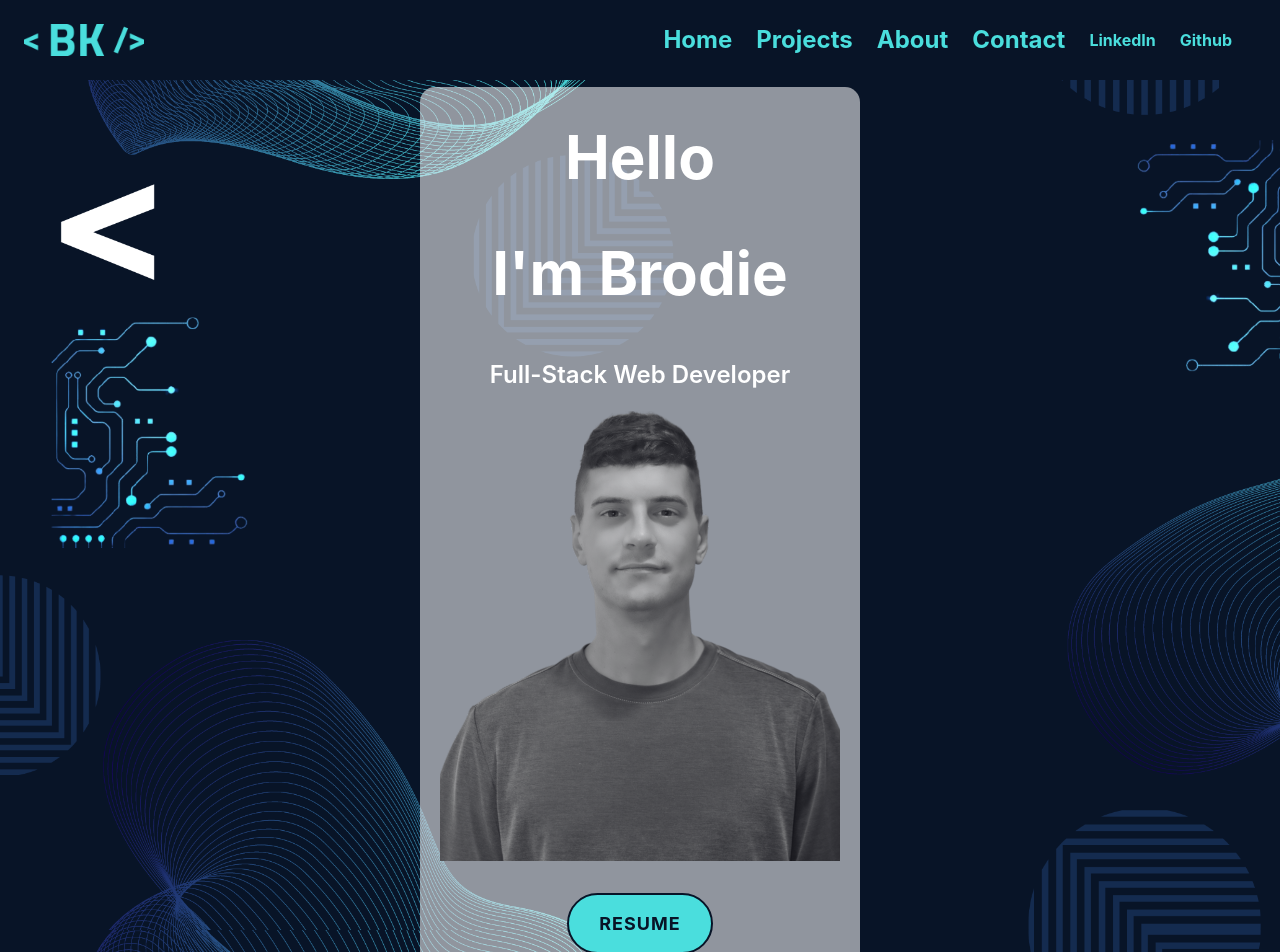
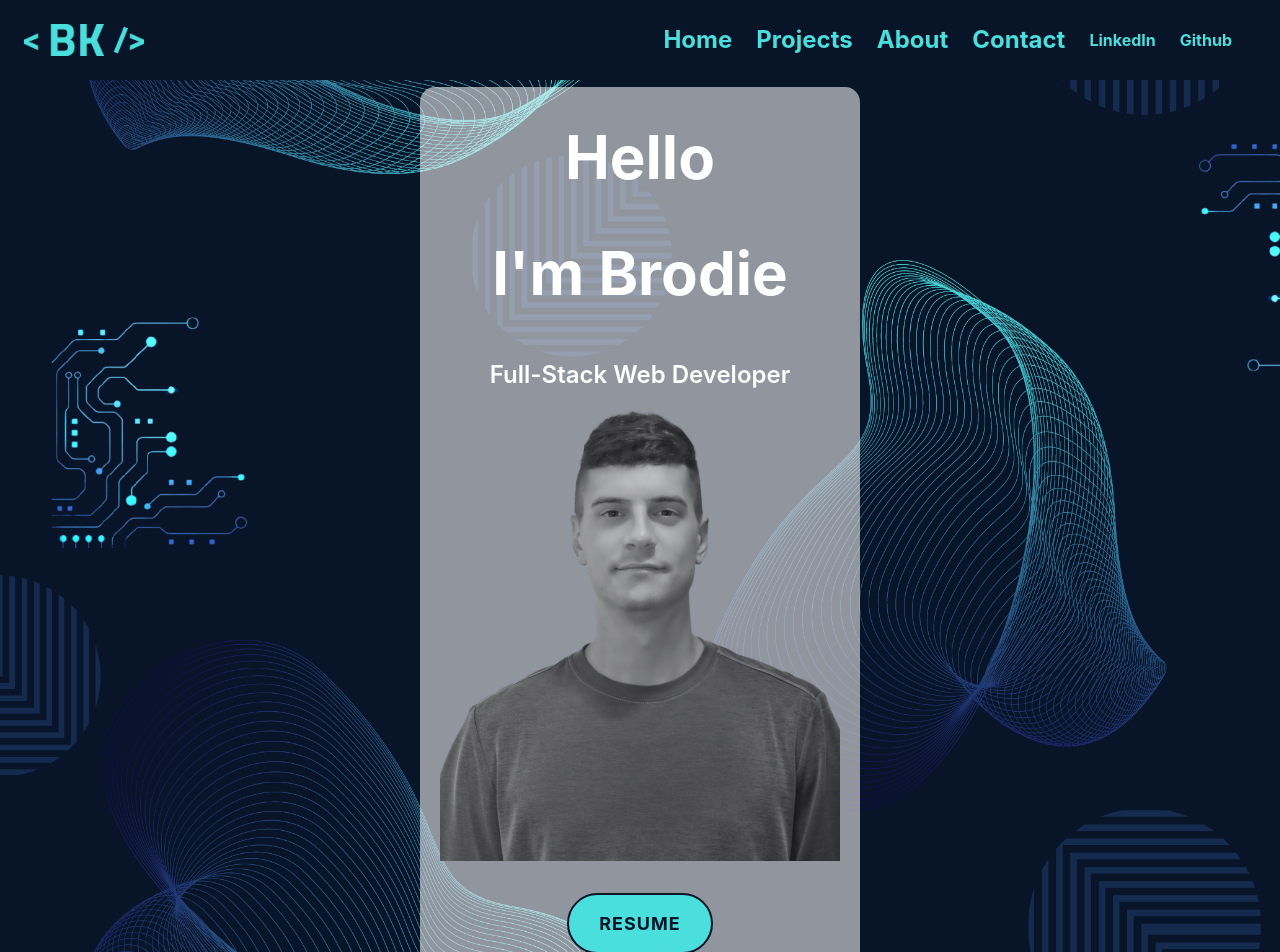
Before and after one commit to brodiekime21/portfolio, a React (Create React App) app: page / in a window 1280 px wide. Shown: the top 952 px of the page. Built offline with nearby package versions, Linux system fonts and the light colour scheme.

Commit message:
adjusting background and rest of layout to make on one page

```diff
--- a/src/index.css
+++ b/src/index.css
@@ -105,3 +105,17 @@
   border: 2px solid #ccc;
   padding: 20px;
 }
+
+.black-and-white-pic {
+  position: relative;
+}
+
+.black-and-white-pic::after {
+  content: "";
+  position: absolute;
+  bottom: 0;
+  left: 0;
+  width: 100%;
+  height: 50%; /* adjust the height of the fade as needed */
+  background: linear-gradient(to bottom, rgba(255,255,255,0) 0%, rgba(255,255,255,1) 100%);
+}
--- a/src/pages/Home.js
+++ b/src/pages/Home.js
@@ -12,7 +12,7 @@
           Full-Stack Web Developer
         </h1>
         <img
-          className=""
+          className="black-and-white-pic"
           src={require("../images/black-and-white-pic.png")}
           alt="Brodie Kime, black and white"
         />
```
Also changed, not shown: src/images/background.png.
